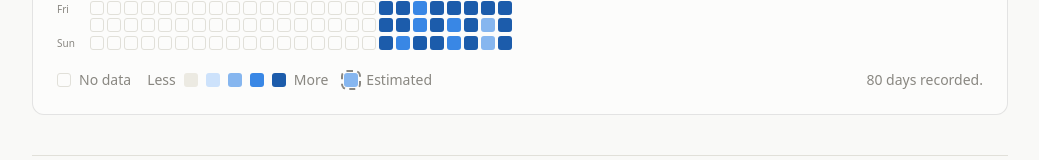
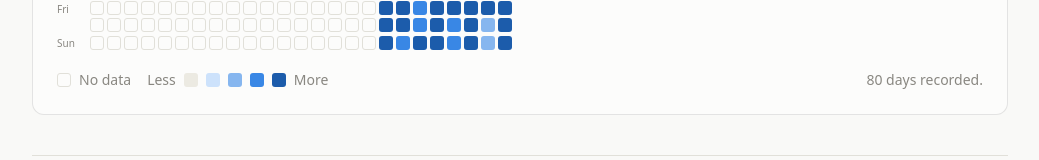
Before and after one commit to VinzentOrtmann/renshuu-dashboard, a React (Vite) app: page / in a window 1280 px wide. Shown: the part 3521-3681 px from the top of the page, without its empty margins (120-1159 px from the left). Built offline with nearby package versions, Linux system fonts and the light colour scheme.

Commit message:
Keep an estimated day as an ordinary entry
The dashed ring, legend swatch and table label marked a distinction that
only matters if you go looking for it, and cluttered the heatmap for the
rest of the time. The flag and its note stay in the data as provenance;
nothing draws them.

```diff
--- a/src/components/ActivityHeatmap.tsx
+++ b/src/components/ActivityHeatmap.tsx
@@ -51,8 +51,6 @@ interface Day {
   key: string
   /** Undefined when the archive has no entry for this date. */
   count: number | undefined
-  /** True when the count is a filled-in guess rather than a reading. */
-  estimated: boolean
   /** True for dates after today, which are rendered as blank spacers. */
   future: boolean
 }
@@ -64,12 +62,7 @@ interface Day {
  * which is what makes the shape read as a calendar rather than a bar chart.
  */
 function buildWeeks(snapshots: DailySnapshot[]): Day[][] {
-  const byDate = new Map(
-    snapshots.map((s) => [
-      s.date,
-      { count: s.studiedToday.all, estimated: s.source === 'estimate' },
-    ]),
-  )
+  const byDate = new Map(snapshots.map((s) => [s.date, s.studiedToday.all]))
 
   const today = new Date()
   today.setHours(0, 0, 0, 0)
@@ -91,13 +84,7 @@ function buildWeeks(snapshots: DailySnapshot[]): Day[][] {
     const days: Day[] = []
     for (let day = 0; day < 7; day++) {
       const key = toDateKey(cursor)
-      const entry = byDate.get(key)
-      days.push({
-        key,
-        count: entry?.count,
-        estimated: entry?.estimated ?? false,
-        future: key > todayKey,
-      })
+      days.push({ key, count: byDate.get(key), future: key > todayKey })
       cursor.setDate(cursor.getDate() + 1)
     }
     weeks.push(days)
@@ -184,9 +171,7 @@ function Cell({ day }: { day: Day }) {
   const known = day.count !== undefined
 
   const title = known
-    ? `${formatLongDate(day.key)} — ${day.count} ${day.count === 1 ? 'term' : 'terms'}${
-        day.estimated ? ', estimated: no snapshot ran that evening' : ''
-      }`
+    ? `${formatLongDate(day.key)} — ${day.count} ${day.count === 1 ? 'term' : 'terms'}`
     : `${formatLongDate(day.key)} — no snapshot`
 
   return (
@@ -194,12 +179,7 @@ function Cell({ day }: { day: Day }) {
       title={title}
       className={
         known
-          ? // An estimate is ringed, so a guess never passes for a reading.
-            `h-[14px] w-[14px] rounded-[3px] ${
-              day.estimated
-                ? 'outline-2 outline-offset-1 outline-dashed outline-[var(--text-muted)]'
-                : ''
-            }`
+          ? 'h-[14px] w-[14px] rounded-[3px]'
           : // Unknown days: an outline, never a fill. A filled cell at the
             // bottom of the ramp would read as a recorded zero.
             'h-[14px] w-[14px] rounded-[3px] border border-[var(--gridline)]'
@@ -232,12 +212,6 @@ function RampLegend() {
         />
       ))}
       <span>More</span>
-      <span
-        aria-hidden="true"
-        className="ml-2 h-[14px] w-[14px] rounded-[3px] outline-2 outline-offset-1 outline-dashed outline-[var(--text-muted)]"
-        style={{ background: heatmapColorVar(2) }}
-      />
-      <span>Estimated</span>
     </div>
   )
 }
@@ -268,17 +242,7 @@ function HeatmapTable({ snapshots }: { snapshots: DailySnapshot[] }) {
               <th scope="row" className="py-2 pr-4 font-normal">
                 {formatLongDate(snapshot.date)}
               </th>
-              <td className="py-2 pr-4">
-                {snapshot.studiedToday.all}
-                {snapshot.source === 'estimate' && (
-                  <span
-                    className="ml-2 text-xs text-[var(--text-muted)]"
-                    title={snapshot.note}
-                  >
-                    estimated
-                  </span>
-                )}
-              </td>
+              <td className="py-2 pr-4">{snapshot.studiedToday.all}</td>
             </tr>
           ))}
         </tbody>
```
Also changed, not shown: src/types/history.ts (+5 -2 lines), 1 other file (tests, documents, lock files or other folders).
